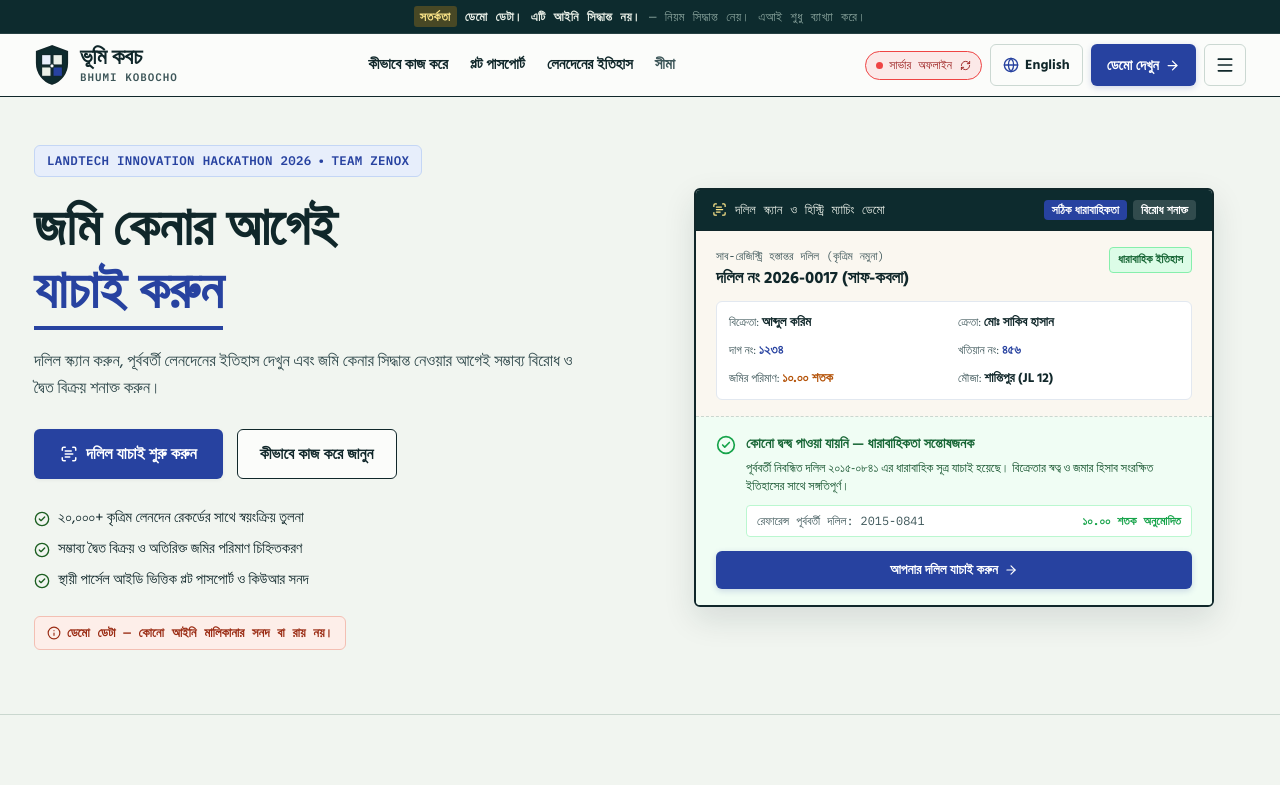
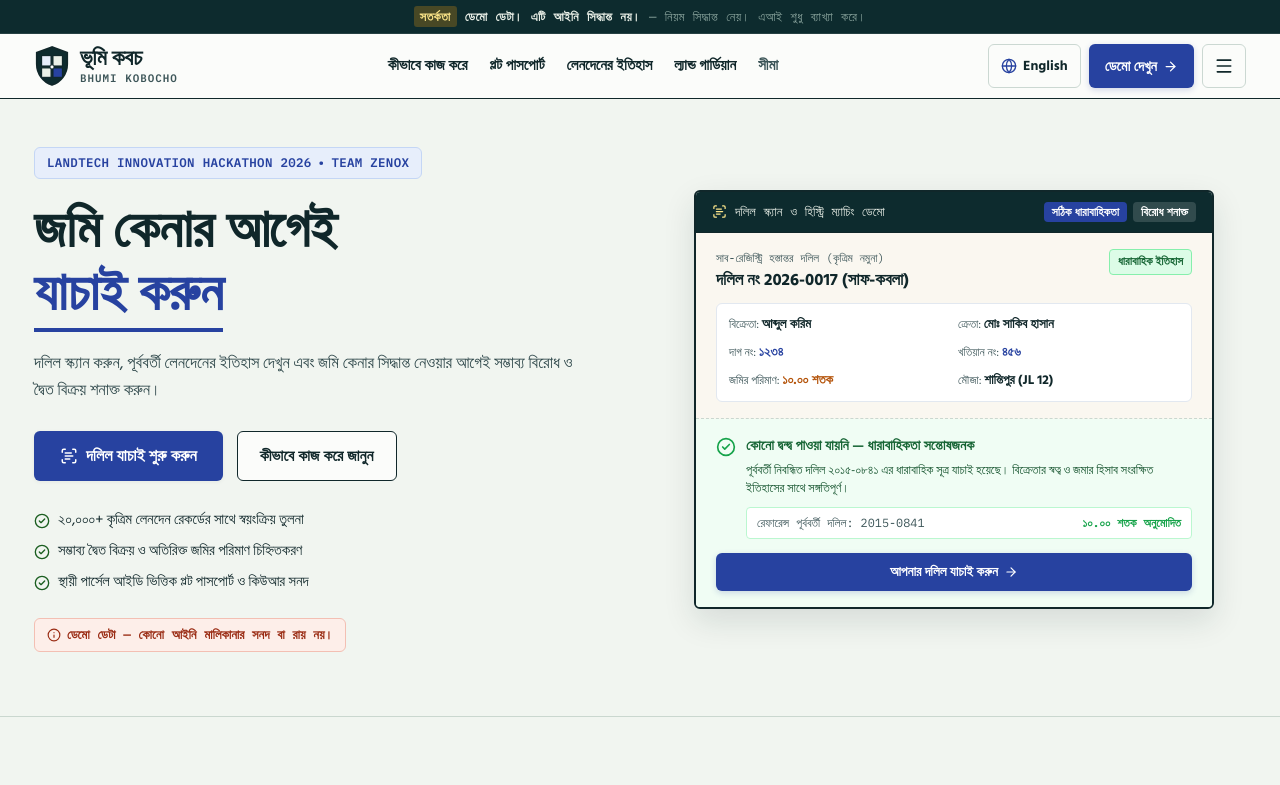
Before and after one commit to Nabil19442/bhumi-kobocho, a React (Vite) app in the folder frontend/: page / in a window 1280 px wide. Shown: the top 785 px of the page. Built offline with nearby package versions, Linux system fonts and the light colour scheme; no server answers; a web font is replaced by a local one.

Commit message:
fix: restore Guardian navigation, fix ProposedPurchaseModal hooks order, and mobile polish

```diff
--- a/frontend/src/App.jsx
+++ b/frontend/src/App.jsx
@@ -9,6 +9,7 @@ import HistoryPage from './pages/HistoryPage';
 import ComparePage from './pages/ComparePage';
 import PassportPage from './pages/PassportPage';
 import ReportsPage from './pages/ReportsPage';
+import GuardianPage from './pages/GuardianPage';
 import IntegrityPage from './pages/IntegrityPage';
 import GraphPage from './pages/GraphPage';
 import VerificationPage from './pages/VerificationPage';
@@ -110,10 +111,10 @@ export default function App() {
     } else if (sec === 'passport') {
       const el = document.getElementById('passport-preview');
       if (el) el.scrollIntoView({ behavior: 'smooth' });
-    } else if (sec === 'guardian') {
+    } else if (sec === 'guardian' || sec === 'guardian-preview') {
       const el = document.getElementById('guardian-preview');
       if (el) el.scrollIntoView({ behavior: 'smooth' });
-    } else if (sec === 'boundaries') {
+    } else if (sec === 'boundaries' || sec === 'limitations' || sec === 'scope') {
       const el = document.getElementById('audit-scope');
       if (el) el.scrollIntoView({ behavior: 'smooth' });
     }
@@ -149,6 +150,7 @@ export default function App() {
             onViewPassport={(id) => handleViewPassport(id || 'PCL-DHK-GUL-015-0550')}
             onViewIntegrity={() => setActiveTab('integrity')}
             onViewLandPrice={() => setActiveTab('landprice')}
+            onViewGuardian={() => setActiveTab('guardian')}
           />
         )}
 
@@ -196,6 +198,13 @@ export default function App() {
             sharedExtractedData={sharedExtractedData}
             comparisonResult={latestComparisonResult}
             onViewGraph={handleViewGraph}
+          />
+        )}
+
+        {activeTab === 'guardian' && (
+          <GuardianPage
+            t={t}
+            lang={lang}
           />
         )}
 
--- a/frontend/src/components/Header.jsx
+++ b/frontend/src/components/Header.jsx
@@ -1,6 +1,5 @@
 import React from 'react';
 import { Globe, AlertTriangle, ArrowLeft, Home } from 'lucide-react';
-import BackendStatusBadge from './BackendStatusBadge';
 
 export default function Header({ lang, setLang, t, onReturnToLanding }) {
   const toggleLanguage = () => {
@@ -107,8 +106,6 @@ export default function Header({ lang, setLang, t, onReturnToLanding }) {
         </div>
 
         <div className="header-controls" style={{ display: 'flex', alignItems: 'center', gap: '10px' }}>
-          <BackendStatusBadge lang={lang} />
-
           {onReturnToLanding && (
             <button
               type="button"
--- a/frontend/src/components/LandingHeader.jsx
+++ b/frontend/src/components/LandingHeader.jsx
@@ -1,6 +1,5 @@
 import React, { useState } from 'react';
 import { Globe, ArrowRight, Shield, Menu, X } from 'lucide-react';
-import BackendStatusBadge from './BackendStatusBadge';
 
 export default function LandingHeader({
   lang = 'bn',
@@ -163,6 +162,14 @@ export default function LandingHeader({
 
             <button
               type="button"
+              onClick={() => handleNavClick('guardian')}
+              className="nav-link-btn"
+            >
+              {isBn ? 'ল্যান্ড গার্ডিয়ান' : 'Land Guardian'}
+            </button>
+
+            <button
+              type="button"
               onClick={() => handleNavClick('limitations')}
               className="nav-link-btn text-muted-link"
             >
@@ -172,15 +179,14 @@ export default function LandingHeader({
 
           {/* Header Actions: Language Switcher, CTA, & Mobile Hamburger */}
           <div style={{ display: 'flex', alignItems: 'center', gap: '8px' }}>
-            <BackendStatusBadge lang={lang} />
-
             {/* Bangla / English Toggle Button */}
             <button
               type="button"
               onClick={() => setLang(isBn ? 'en' : 'bn')}
               className="lang-toggle-btn"
               style={{
-                height: '42px',
+                height: '44px',
+                minHeight: '44px',
                 padding: '0 12px',
                 borderRadius: 'var(--radius-std)',
                 background: 'var(--bg-card)',
@@ -208,7 +214,8 @@ export default function LandingHeader({
               onClick={() => { setMobileMenuOpen(false); onLaunchApp('scanner'); }}
               className="btn-primary desktop-only"
               style={{
-                height: '42px',
+                height: '44px',
+                minHeight: '44px',
                 padding: '0 16px',
                 borderRadius: 'var(--radius-std)',
                 fontSize: '0.9rem',
@@ -230,8 +237,10 @@ export default function LandingHeader({
               className="mobile-menu-toggle mobile-only"
               onClick={() => setMobileMenuOpen(!mobileMenuOpen)}
               style={{
-                height: '42px',
-                width: '42px',
+                height: '44px',
+                width: '44px',
+                minHeight: '44px',
+                minWidth: '44px',
                 borderRadius: 'var(--radius-std)',
                 background: 'var(--bg-card)',
                 border: '1.5px solid var(--line)',
@@ -292,6 +301,15 @@ export default function LandingHeader({
 
             <button
               type="button"
+              onClick={() => handleNavClick('guardian')}
+              className="mobile-nav-link"
+              style={{ minHeight: '44px', textAlign: 'left', padding: '10px 12px', background: 'var(--bg-card)', border: '1px solid var(--line)', borderRadius: 'var(--radius-std)', fontFamily: 'var(--font-heading)', fontWeight: 600, fontSize: '0.95rem', color: 'var(--text-main)' }}
+            >
+              {isBn ? 'ল্যান্ড গার্ডিয়ান (অ্যালার্ট)' : 'Land Guardian (Alerts)'}
+            </button>
+
+            <button
+              type="button"
               onClick={() => handleNavClick('limitations')}
               className="mobile-nav-link"
               style={{ minHeight: '44px', textAlign: 'left', padding: '10px 12px', background: 'var(--bg-card)', border: '1px solid var(--line)', borderRadius: 'var(--radius-std)', fontFamily: 'var(--font-heading)', fontWeight: 600, fontSize: '0.95rem', color: 'var(--text-muted)' }}
--- a/frontend/src/components/Navigation.jsx
+++ b/frontend/src/components/Navigation.jsx
@@ -1,5 +1,5 @@
 import React from 'react';
-import { Home, LayoutDashboard, ScanText, History, FileBadge, ClipboardCheck, TrendingUp } from 'lucide-react';
+import { Home, LayoutDashboard, ScanText, History, FileBadge, ClipboardCheck, TrendingUp, ShieldAlert } from 'lucide-react';
 
 export default function Navigation({ activeTab, setActiveTab, t }) {
   const containerRef = React.useRef(null);
@@ -11,6 +11,7 @@ export default function Navigation({ activeTab, setActiveTab, t }) {
     { id: 'scanner', label: t.nav_verify || 'দলিল যাচাইকরণ', icon: ScanText },
     { id: 'history', label: t.nav_history || 'লেনদেনের ইতিহাস', icon: History },
     { id: 'passport', label: t.nav_passport || 'প্লট পাসপোর্ট', icon: FileBadge },
+    { id: 'guardian', label: t.nav_guardian || 'ল্যান্ড গার্ডিয়ান', icon: ShieldAlert, badge: 'DEMO' },
     { id: 'reports', label: t.nav_reports || 'যাচাই প্রতিবেদন', icon: ClipboardCheck },
     { id: 'landprice', label: t.nav_landprice || 'জমির সম্ভাব্য মূল্য', icon: TrendingUp, badge: 'ML' },
   ];
--- a/frontend/src/components/ProposedPurchaseModal.jsx
+++ b/frontend/src/components/ProposedPurchaseModal.jsx
@@ -9,8 +9,6 @@ export default function ProposedPurchaseModal({
   lang = 'bn',
   onPurchaseRecorded
 }) {
-  if (!isOpen) return null;
-
   const isBn = lang === 'bn';
 
   const [buyerName, setBuyerName] = useState('');
@@ -19,6 +17,19 @@ export default function ProposedPurchaseModal({
   const [isSubmitting, setIsSubmitting] = useState(false);
   const [result, setResult] = useState(null);
   const [errorMsg, setErrorMsg] = useState(null);
+
+  // Sync state if parcelData changes or modal is opened
+  React.useEffect(() => {
+    if (isOpen) {
+      setAreaDecimal(parcelData?.area_decimal || '10.0');
+      setPurchaseDate(new Date().toISOString().split('T')[0]);
+      setBuyerName('');
+      setResult(null);
+      setErrorMsg(null);
+    }
+  }, [isOpen, parcelData]);
+
+  if (!isOpen) return null;
 
   const handleSubmit = async (e) => {
     e.preventDefault();
--- a/frontend/src/pages/LandingPage.jsx
+++ b/frontend/src/pages/LandingPage.jsx
@@ -6,6 +6,7 @@ import DemoCtaSection from '../components/DemoCtaSection';
 import PassportPreviewSection from '../components/PassportPreviewSection';
 import ComparisonPreviewSection from '../components/ComparisonPreviewSection';
 import IntegrityPreviewSection from '../components/IntegrityPreviewSection';
+import GuardianPreviewSection from '../components/GuardianPreviewSection';
 import ScopeSection from '../components/ScopeSection';
 import LandPricePreviewSection from '../components/LandPricePreviewSection';
 import FinalCtaSection from '../components/FinalCtaSection';
@@ -19,7 +20,8 @@ export default function LandingPage({
   onViewPassport,
   onViewIntegrity,
   onViewHistory,
-  onViewLandPrice
+  onViewLandPrice,
+  onViewGuardian
 }) {
   const handleScrollToSection = (sectionId) => {
     const el = document.getElementById(sectionId);
@@ -84,6 +86,12 @@ export default function LandingPage({
         onViewIntegrity={onViewIntegrity}
       />
 
+      {/* Citizen Land Guardian Simulated Alert Preview */}
+      <GuardianPreviewSection
+        lang={lang}
+        onViewGuardian={onViewGuardian}
+      />
+
       {/* E. Trust and Disclaimer: Scope & Boundaries */}
       <ScopeSection
         lang={lang}
```
